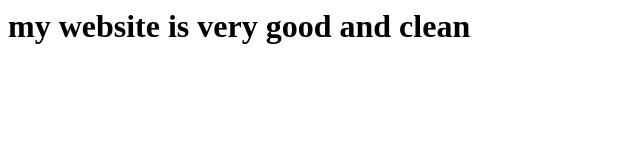
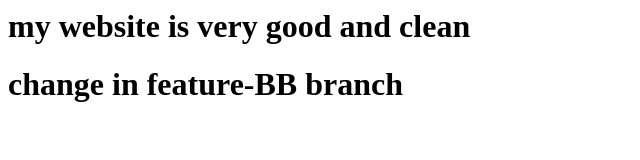
Before and after one commit to amruta-jinde/test-repo-27072024, a plain HTML site: page index.html in a window 1280 px wide. Shown: the whole page, without its empty margins (0-640 px from the left). Drawn offline with Linux system fonts and the light colour scheme.

Commit message:
made changes in index.html on feature-BB branch

```diff
--- a/index.html
+++ b/index.html
@@ -1,4 +1,5 @@
 <html>
 <title> this is my first website </title>
 <h1> my website is very good and clean </h1>
+<h1> change in feature-BB branch </h1>
 </html>
```
